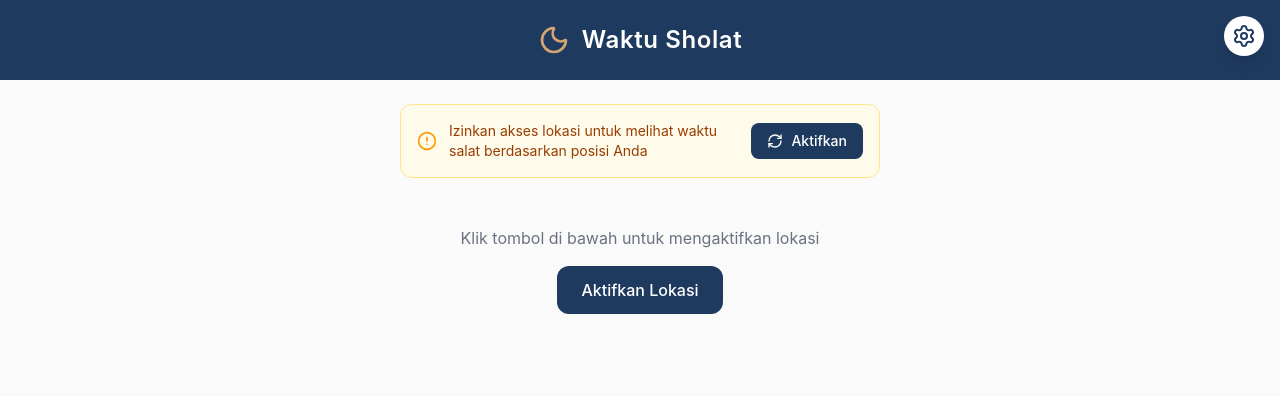
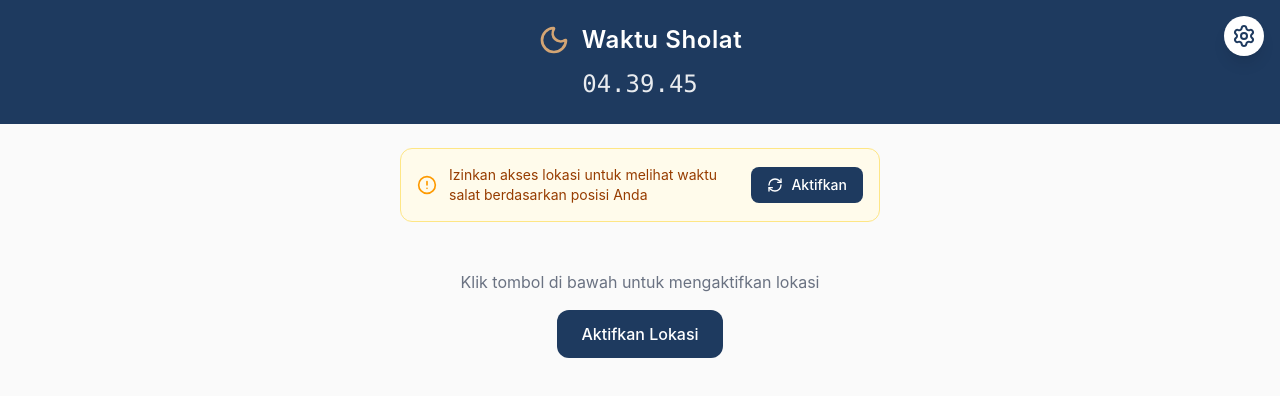
Before and after one commit to javieri93/testApp, a React (Vite) app: page / in a window 1280 px wide. Shown: the top 396 px of the page. Built offline with nearby package versions, Linux system fonts and the light colour scheme.

Commit message:
Penambahan fitur baru pada header untuk meningkatkan pengalaman pengguna.

```diff
--- a/src/components/Header.tsx
+++ b/src/components/Header.tsx
@@ -1,3 +1,4 @@
+import { useState, useEffect } from 'react';
 import { Moon } from 'lucide-react';
 
 interface HeaderProps {
@@ -6,6 +7,21 @@ interface HeaderProps {
 }
 
 export function Header({ city, country }: HeaderProps) {
+  const [currentTime, setCurrentTime] = useState(new Date());
+
+  useEffect(() => {
+    const interval = setInterval(() => {
+      setCurrentTime(new Date());
+    }, 1000);
+    return () => clearInterval(interval);
+  }, []);
+
+  const timeString = currentTime.toLocaleTimeString('id-ID', {
+    hour: '2-digit',
+    minute: '2-digit',
+    second: '2-digit',
+  });
+
   const locationText = city && country ? `${city}, ${country}` : city;
 
   return (
@@ -19,6 +35,9 @@ export function Header({ city, country }: HeaderProps) {
           {locationText}
         </p>
       )}
+      <p className="text-center text-white/90 mt-3 text-2xl font-mono">
+        {timeString}
+      </p>
     </header>
   );
 }
```
